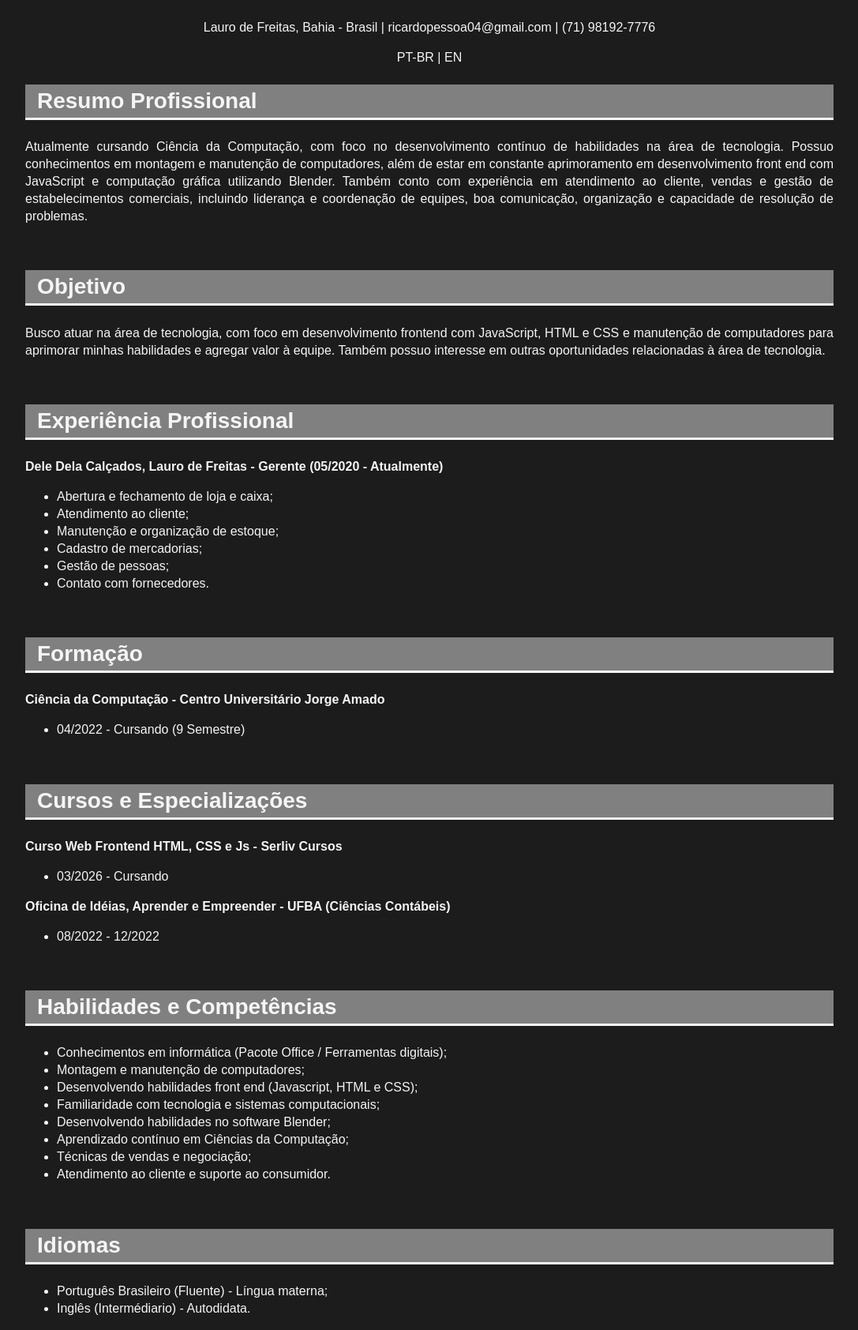
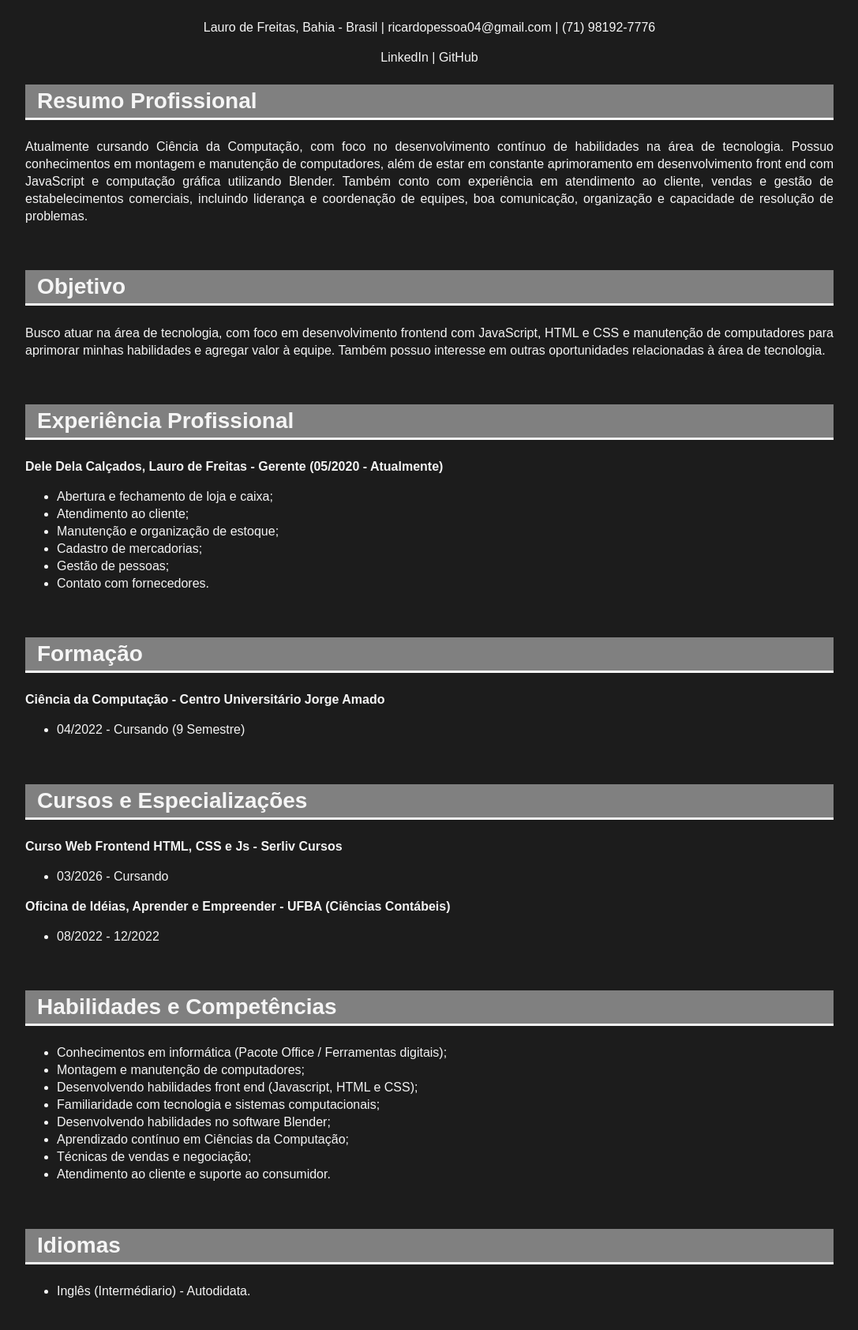
Before and after one commit to RicardoPCP/testeCurriculo-HTML, a plain HTML site: page index.html in a window 1280 px wide. Shown: the part 75-1759 px from the top of the page at 79% size, without its empty margins (96-1183 px from the left). After the commit the page ends 1737 px from the top, so only its background shows below. Drawn offline with Linux system fonts and the light colour scheme.

Commit message:
Add files via upload

```diff
--- a/index.html
+++ b/index.html
@@ -11,7 +11,7 @@
 <body>
     <h1 class="centro"> Ricardo Pessoa Campos Pereira</h1>
     <p class="centro">Lauro de Freitas, Bahia - Brasil | ricardopessoa04@gmail.com | (71) 98192-7776</p>
-    <p class="centro"><a href="curriculo.html" >PT-BR</a> | <a href="_blank">EN</a></p>
+        <p class="centro"><a href="https://www.linkedin.com/in/ricardo-pessoa-215923372" target="blank">LinkedIn</a> | <a href="https://github.com/RicardoPCP" target="blank">GitHub</a></p>
 
     <h2 class="bordacinza">Resumo Profissional</h2>
     <p> Atualmente cursando Ciência da Computação, com foco no desenvolvimento contínuo de habilidades na área de tecnologia. Possuo conhecimentos em montagem e manutenção de computadores, além de estar em constante aprimoramento em desenvolvimento front end com JavaScript e computação gráfica utilizando Blender. Também conto com experiência em atendimento ao cliente, vendas e gestão de estabelecimentos comerciais, incluindo liderança e coordenação de equipes, boa comunicação, organização e capacidade de resolução de problemas.</p>
@@ -56,7 +56,6 @@
 
     <br>
     <h2 class="bordacinza">Idiomas</h2>
-    <ul><li>Português Brasileiro (Fluente) - Língua materna;</li>
-        <li>Inglês (Intermédiario) - Autodidata.</li></ul>
+    <ul> <li>Inglês (Intermédiario) - Autodidata.</li></ul>
 </body>
 </html>
```
Also changed, not shown: CSScurriculo.css (line endings or trailing spaces).
